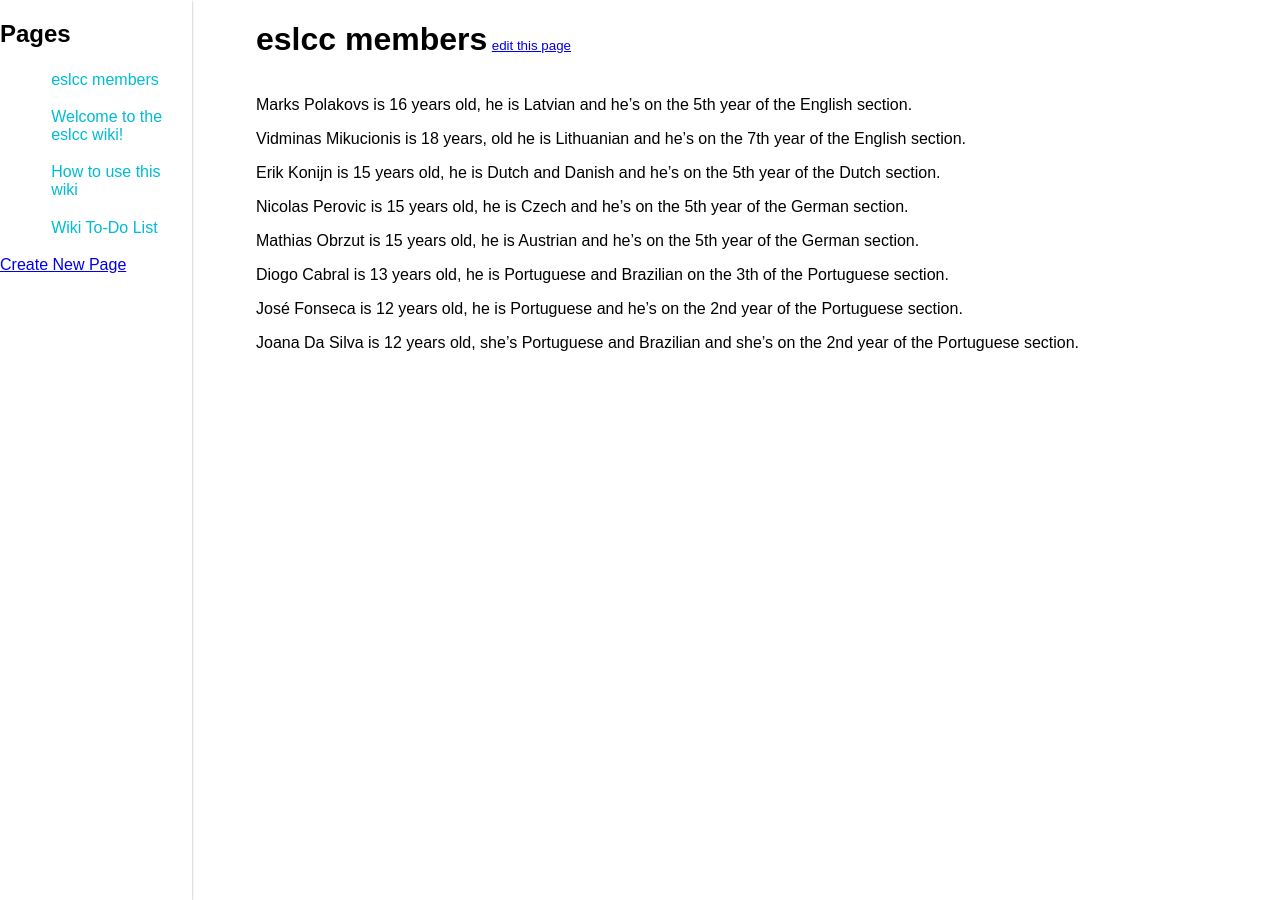
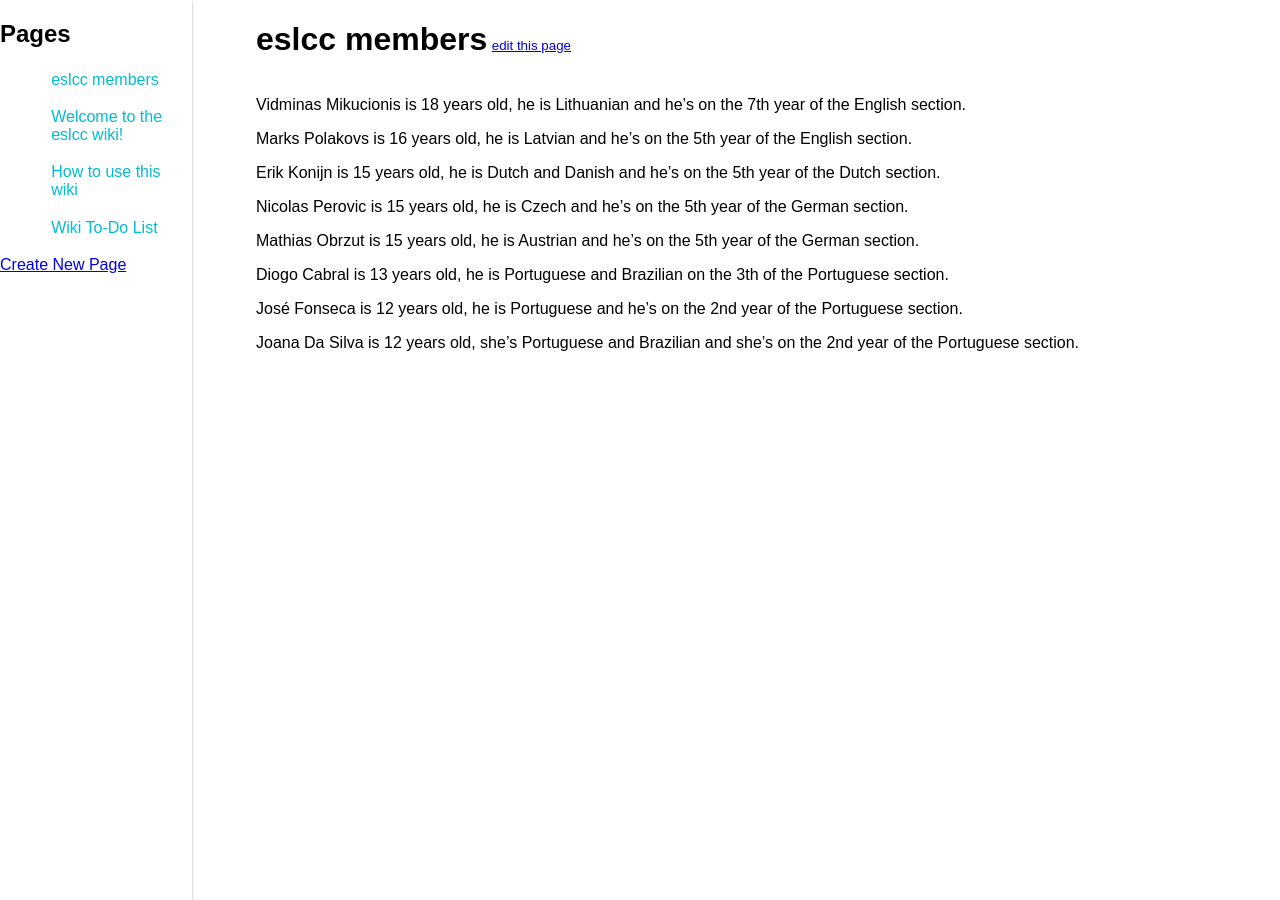
Before and after one commit to eslcc/wiki, a Jekyll site: the page built from pages/eslcc_members.md, in a window 1280 px wide. Built offline with Jekyll 4.4.1, drawn with Linux system fonts in a browser that asks for light colours.

```diff
--- a/pages/eslcc_members.md
+++ b/pages/eslcc_members.md
@@ -2,9 +2,9 @@
 title : eslcc members
 ---
 
+Vidminas Mikucionis is 18 years old, he is Lithuanian and he's on the 7th year of the English section.
+
 Marks Polakovs is 16 years old, he is Latvian and he's on the 5th year of the English section.
-
-Vidminas Mikucionis is 18 years, old he is Lithuanian and he's on the 7th year of the English section.
 
 Erik Konijn is 15 years old, he is Dutch and Danish and he's on the 5th year of the Dutch section.
 
```
